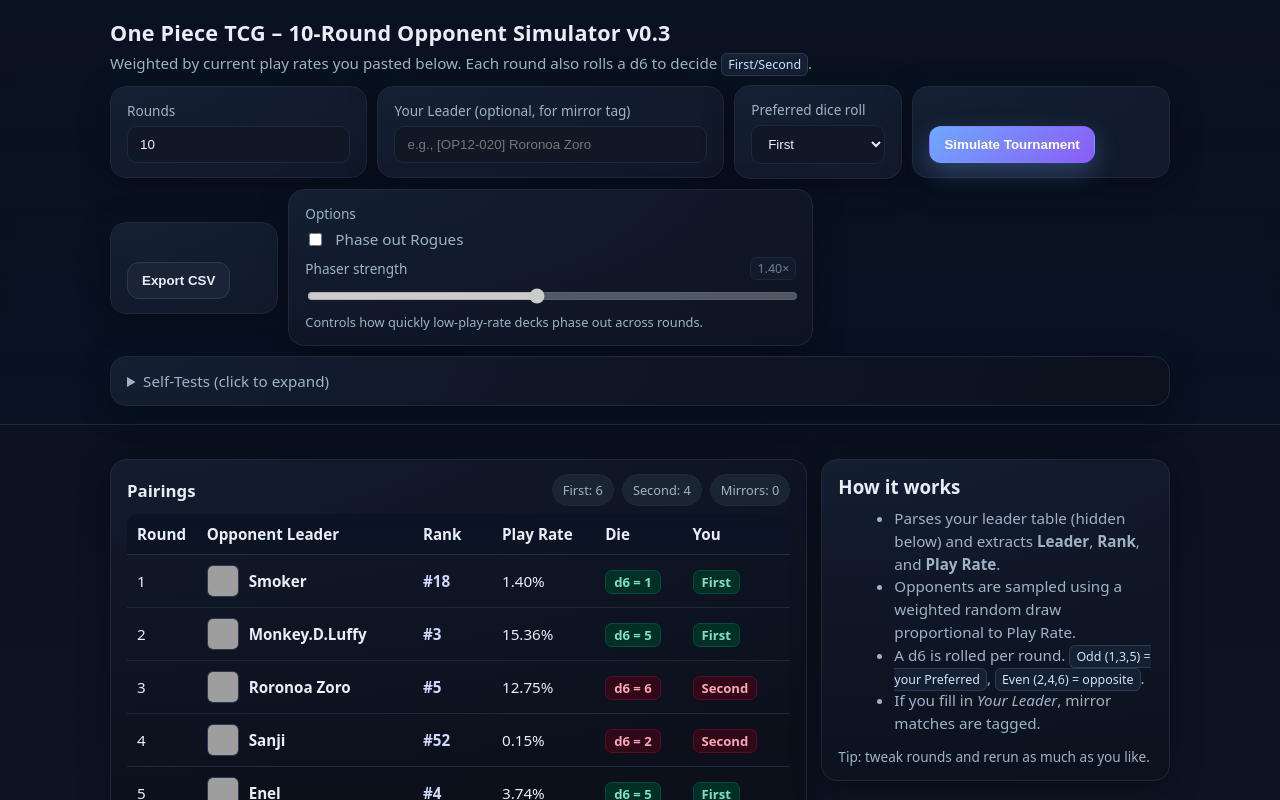
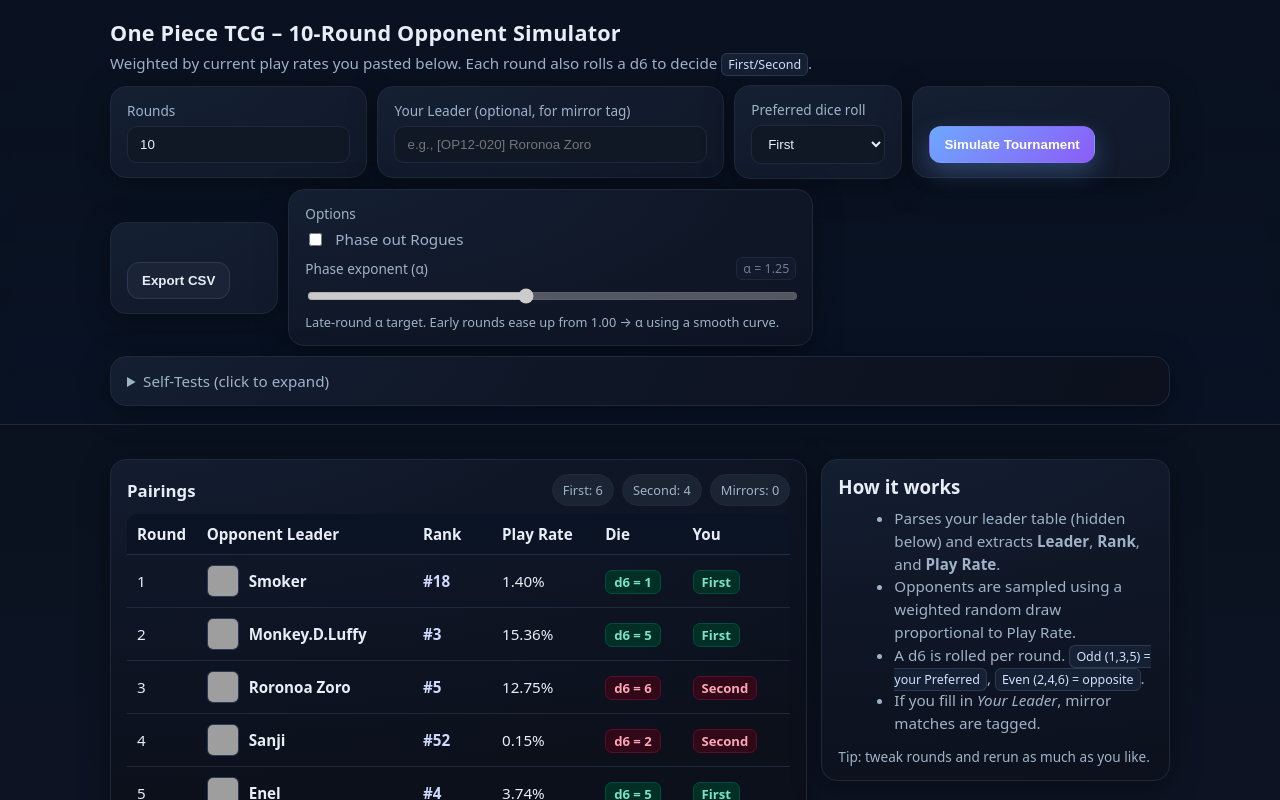
Before and after one commit to CountAsWun/CountAsWun.github.io, a plain HTML site: page index.html in a window 1280 px wide. Shown: the top 800 px of the page. Drawn offline with Linux system fonts and the light colour scheme; grey boxes are pictures that could not be loaded.

Commit message:
Update index.html

```diff
--- a/index.html
+++ b/index.html
@@ -3,7 +3,7 @@
 <head>
   <meta charset="UTF-8" />
   <meta name="viewport" content="width=device-width, initial-scale=1.0" />
-  <title>One Piece TCG – 10-Round Opponent Simulator v0.3</title>
+  <title>One Piece TCG – 10-Round Opponent Simulator</title>
   <style>
     :root {
       --bg: #0b0f14;
@@ -98,7 +98,7 @@
 <body>
   <header>
     <div class="wrap">
-      <h1>One Piece TCG – 10‑Round Opponent Simulator v0.3</h1>
+      <h1>One Piece TCG – 10‑Round Opponent Simulator</h1>
       <div class="muted">Weighted by current play rates you pasted below. Each round also rolls a d6 to decide <span class="pill">First/Second</span>.</div>
       <div class="controls">
         <div class="panel" style="grid-column: span 3">
@@ -132,11 +132,12 @@
           </div>
           <div>
             <div class="flex" style="justify-content:space-between; margin-bottom:6px">
-              <label for="phaseSlider" style="margin:0">Phaser strength</label>
-              <span class="pill" id="phaseValue">1.40×</span>
+              <label for="phaseSlider" style="margin:0">Phase exponent (α)</label>
+              <span class="pill" id="phaseValue">α = 1.25</span>
             </div>
-            <input id="phaseSlider" type="range" min="0" max="3" step="0.05" value="1.40" />
-            <div class="muted" style="font-size:0.8rem; margin-top:4px">Controls how quickly low‑play‑rate decks phase out across rounds.</div>
+            <!-- Slider now limits α between 1.05 and 1.50, default 1.25 -->
+            <input id="phaseSlider" type="range" min="1.05" max="1.5" step="0.01" value="1.25" />
+            <div class="muted" style="font-size:0.8rem; margin-top:4px">Late‑round α target. Early rounds ease up from 1.00 → α using a smooth curve.</div>
           </div>
         </div>
         <div class="panel" style="grid-column: span 12">
@@ -230,16 +231,15 @@
       }
 
       // Round-aware weight adjustment for "Phase out Rogues"
-      // Uses an annealed exponent: w' = (w + eps) ^ alpha(r), where alpha grows over rounds
-      // strengthK is the user-controlled slider value (0..3)
-      function roundWeights(leaders, roundIndex, totalRounds, enabled, strengthK) {
+      // New behavior: slider directly represents the **target late-round exponent α ∈ [1.05, 1.50]**.
+      // We ease from α=1.00 on round 1 up to α_target on the last round using t^1.5.
+      function roundWeights(leaders, roundIndex, totalRounds, enabled, alphaTarget) {
         const base = baseWeights(leaders);
         if (!enabled) return base;
         const eps = 1e-9;
         const t = totalRounds > 1 ? (roundIndex - 1) / (totalRounds - 1) : 1; // 0..1
-        const k = Math.max(0, Number(strengthK) || 0);
-        // alpha ramps from 1.0 (no change) up to 1 + k by the last round; eased with t^1.5
-        const alpha = 1 + k * Math.pow(t, 1.5);
+        const aT = Math.min(1.5, Math.max(1.05, Number(alphaTarget) || 1.25));
+        const alpha = 1 + (aT - 1) * Math.pow(t, 1.5); // 1.00 → aT across rounds
         const raised = base.map(w => Math.pow(w + eps, alpha));
         return normalizeWeights(raised);
       }
@@ -256,15 +256,15 @@
 
       function d6() { return Math.floor(Math.random() * 6) + 1; }
 
-      // simulate: opts.rollFn (test hook), opts.phaseOut (bool), opts.k (strength)
+      // simulate: opts.rollFn (test hook), opts.phaseOut (bool), opts.alpha (target exponent)
       function simulate(rounds, myLeaderText, preferred, opts = {}) {
         const leaders = extractLeaders();
         const results = [];
         const rollFn = typeof opts.rollFn === 'function' ? opts.rollFn : d6;
         const phaseOut = !!opts.phaseOut;
-        const k = Number(opts.k) || 0;
+        const alphaTarget = Number(opts.alpha) || 1.25;
         for (let i = 1; i <= rounds; i++) {
-          const weights = roundWeights(leaders, i, rounds, phaseOut, k);
+          const weights = roundWeights(leaders, i, rounds, phaseOut, alphaTarget);
           const opp = weightedPickWithWeights(leaders, weights);
           const roll = rollFn();
           const youStart = (roll % 2 === 1) ? (preferred || 'First') : ((preferred === 'First') ? 'Second' : 'First');
@@ -335,7 +335,12 @@
 
       function syncPhaseUI() {
         phaseSlider.disabled = !phaseCheckbox.checked;
-        phaseValue.textContent = `${Number(phaseSlider.value).toFixed(2)}×`;
+        // Clamp and show with two decimals
+        let val = Number(phaseSlider.value);
+        if (isNaN(val)) val = 1.25;
+        val = Math.min(1.5, Math.max(1.05, val));
+        phaseSlider.value = String(val);
+        phaseValue.textContent = `α = ${val.toFixed(2)}`;
         phaseValue.style.opacity = phaseCheckbox.checked ? '1' : '0.5';
       }
       phaseCheckbox.addEventListener('change', syncPhaseUI);
@@ -347,8 +352,8 @@
         const myLeader = document.getElementById('myLeader').value.trim();
         const preferred = document.getElementById('prefStart').value;
         const phaseOut = phaseCheckbox.checked;
-        const k = Number(phaseSlider.value) || 0;
-        lastResults = simulate(rounds, myLeader, preferred, { phaseOut, k });
+        const alphaTarget = Number(phaseSlider.value) || 1.25; // α ∈ [1.05, 1.50]
+        lastResults = simulate(rounds, myLeader, preferred, { phaseOut, alpha: alphaTarget });
         render(lastResults);
       });
 
@@ -397,17 +402,17 @@
         assert('odd roll -> Preferred (Second)', rOdd2.youStart === 'Second');
         assert('even roll -> Opposite (First)', rEven2.youStart === 'First');
 
-        // Test 6: phase-out strengthens top weight over rounds when k>0
+        // Test 6: phase-out strengthens top weight over rounds when α_target is larger
         const tiny = [{playRate:15, leader:'Top'},{playRate:3, leader:'Rogue'}];
-        const early = roundWeights(tiny, 1, 10, true, 1.4);
-        const lateWeak = roundWeights(tiny, 10, 10, true, 0.5);
-        const lateStrong = roundWeights(tiny, 10, 10, true, 2.0);
+        const early = roundWeights(tiny, 1, 10, true, 1.25);
+        const lateWeak = roundWeights(tiny, 10, 10, true, 1.10);
+        const lateStrong = roundWeights(tiny, 10, 10, true, 1.50);
         assert('lateStrong top > lateWeak top', lateStrong[0] > lateWeak[0]);
         assert('lateStrong rogue < lateWeak rogue', lateStrong[1] < lateWeak[1]);
 
         // Test 7: when phase-out disabled, weights stay the same across rounds
-        const early2 = roundWeights(tiny, 1, 10, false, 2.0);
-        const late2 = roundWeights(tiny, 10, 10, false, 2.0);
+        const early2 = roundWeights(tiny, 1, 10, false, 1.50);
+        const late2 = roundWeights(tiny, 10, 10, false, 1.50);
         assert('weights unchanged without phase-out (top)', Math.abs(early2[0] - late2[0]) < 1e-12);
         assert('weights unchanged without phase-out (rogue)', Math.abs(early2[1] - late2[1]) < 1e-12);
 
```
